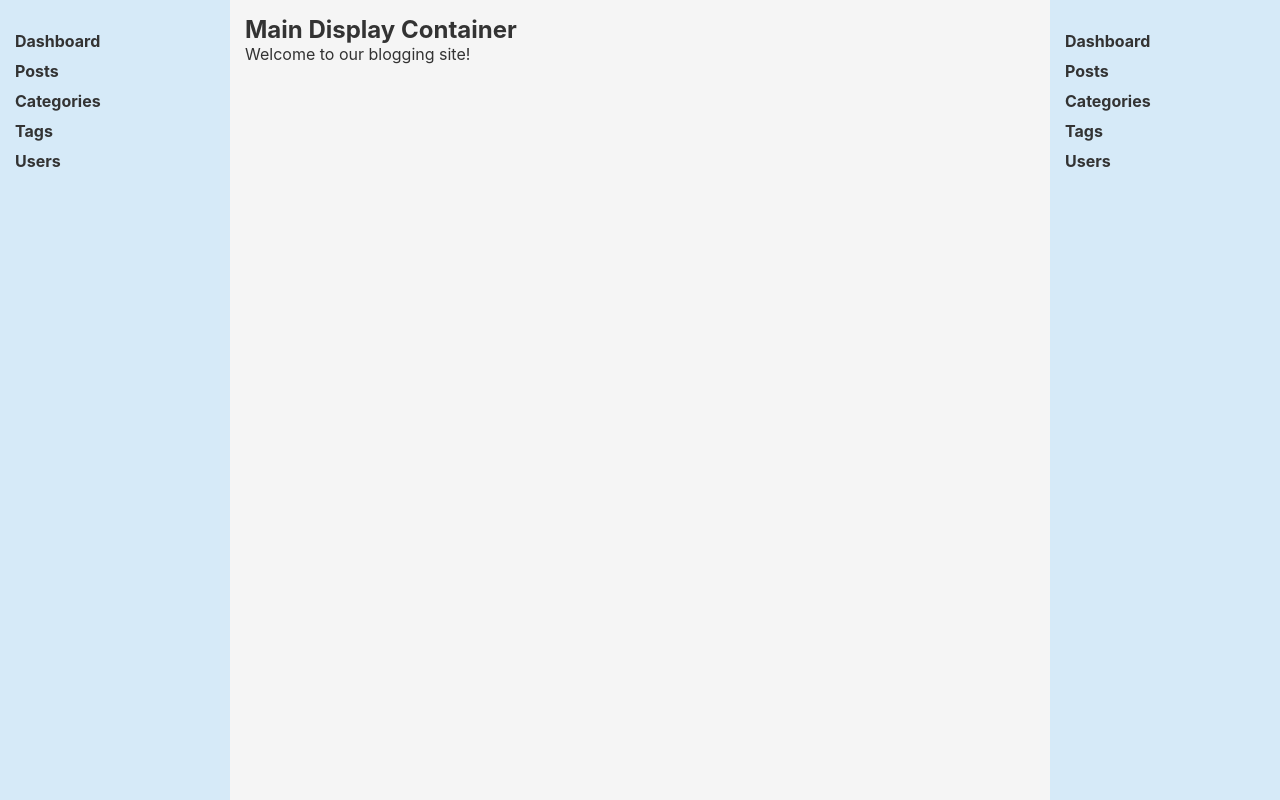
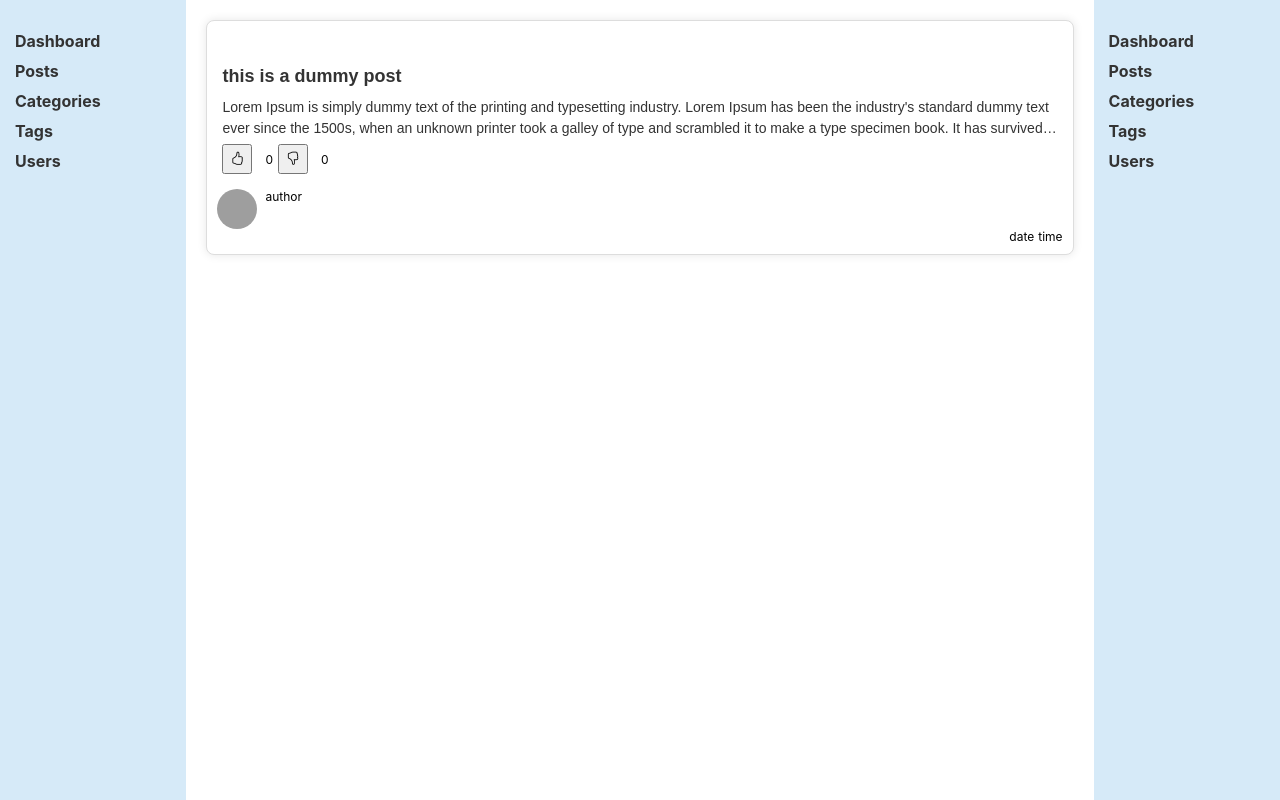
Before and after one commit to a-deep97/sprout, a React (Create React App) app in the folder sprout/sprout_ui/: page / in a window 1280 px wide. Built offline with nearby package versions, Linux system fonts and the light colour scheme; grey boxes are pictures that could not be loaded.

Commit message:
created a post card which would be listed in homepage

```diff
--- /dev/null
+++ b/package.json
@@ -0,0 +1,5 @@
+{
+  "dependencies": {
+    "bootstrap-icons": "^1.11.2"
+  }
+}
--- a/sprout/sprout_ui/package.json
+++ b/sprout/sprout_ui/package.json
@@ -7,6 +7,7 @@
     "@testing-library/react": "^13.4.0",
     "@testing-library/user-event": "^13.5.0",
     "bootstrap": "^5.3.2",
+    "bootstrap-icons": "^1.11.2",
     "react": "^18.2.0",
     "react-dom": "^18.2.0",
     "react-router-dom": "^6.21.0",
--- a/sprout/sprout_ui/public/index.html
+++ b/sprout/sprout_ui/public/index.html
@@ -3,6 +3,7 @@
   <head>
     <meta charset="utf-8" />
     <link rel="icon" href="%PUBLIC_URL%/favicon.ico" />
+    <link href="https://cdn.jsdelivr.net/npm/bootstrap-icons@1.19.0/font/bootstrap-icons.css" rel="stylesheet">
     <meta name="viewport" content="width=device-width, initial-scale=1" />
     <meta name="theme-color" content="#000000" />
     <meta
--- a/sprout/sprout_ui/src/static/css/left-panel.css
+++ b/sprout/sprout_ui/src/static/css/left-panel.css
@@ -1,17 +1,14 @@
-/* Reset some default styles */
+
 body, h1, h2, h3, p {
     margin: 0;
     padding: 0;
   }
 
-  /* Aside Panel Styles */
   .sidebar {
-    background-color: #d6eaf8; /* Light blue */
-color: #333; /* Dark text color */
-
-
-    width: 100%; /* Full width on larger screens */
-    max-width: 200px; /* Maximum width */
+    background-color: #d6eaf8;
+    color: #333;
+    width: 100%;
+    max-width: 200px;
     padding: 15px;
   }
 
@@ -25,16 +22,16 @@ color: #333; /* Dark text color */
   }
 
   .nav-item {
-    margin-bottom: 10px; /* Adjust spacing between items */
+    margin-bottom: 10px;
   }
 
   .nav-link {
     text-decoration: none;
-    color: #333; /* Dark text color */
+    color: #333;
     font-weight: bold;
     transition: color 0.3s ease;
   }
 
   .nav-link:hover {
-    color: #007bff; /* Blue color on hover */
+    color: #007bff;
   }
--- a/sprout/sprout_ui/src/static/css/page-body.css
+++ b/sprout/sprout_ui/src/static/css/page-body.css
@@ -1,10 +1,8 @@
-/* Reset some default styles */
+
 body, h1, h2, h3, p {
     margin: 0;
     padding: 0;
   }
-
-  /* Navbar Styles */
   .navbar {
     background-color: #3498db;
     color: #fff;
@@ -14,46 +12,8 @@ body, h1, h2, h3, p {
     font-size: 1.5rem;
   }
 
-  /* Page Body Styles */
   .page-body {
     display: flex;
     flex-direction: row;
-    height: 100vh; /* Full height of the viewport */
+    height: 100vh;
   }
-
-  /* Main Container Styles */
-  .main-container {
-    background-color: #f5f5f5; /* Light greyish color */
-    color: #333; /* Dark text color */
-    display: flex;
-    flex: 1; /* Take remaining vertical space */
-  }
-
-  /* Aside Panel Styles */
-  .sidebar {
-    width: 200px; /* Adjust the width as needed */
-    background-color: #f8f9fa;
-    padding: 15px;
-  }
-
-  /* Main Content Styles */
-  .main-content {
-    flex: 1; /* Take remaining horizontal space */
-    padding: 15px;
-  }
-
-  /* Responsive Styles for Smaller Screens */
-  @media (max-width: 768px) {
-    .main-container {
-      flex-direction: column;
-    }
-
-    .sidebar {
-      width: 100%; /* Full width on smaller screens */
-    }
-
-    .main-content {
-      flex: 1; /* Take full width on smaller screens */
-      margin-top: 15px;
-    }
-  }
--- /dev/null
+++ b/sprout/sprout_ui/src/static/css/post-card.css
@@ -0,0 +1,90 @@
+
+.card-body {
+    margin: 20px;
+    background-color: #fff;
+    border: 1px solid #ddd;
+    padding: 10px;
+    border-radius: 8px;
+    box-shadow: 0 0 10px rgba(0, 0, 0, 0.1);
+  }
+
+.content-container {
+    margin: 5px;
+    overflow: hidden;
+    display: -webkit-box;
+    -webkit-line-clamp: 3;
+    -webkit-box-orient: vertical;
+  }
+  .card-text {
+    font-family: 'Arial', sans-serif;
+    font-size: 14px;
+    line-height: 1.5;
+    color: #333;
+    margin-bottom: 10px;
+  }
+
+  .card-title {
+    font-size: 18px;
+    font-weight: bold;
+    font-family: 'Arial', sans-serif;
+    color: #333;
+    margin-bottom: 10px;
+  }
+
+  .interaction-container {
+    margin-bottom: 15px;
+  }
+
+  .thumb-icons-container {
+    display: flex;
+    align-items: center;
+  }
+
+  .btn {
+    margin-left: 5px;
+    margin-right: 5px;
+    width: 30px;
+    height: 30px;
+  }
+
+  .text-muted {
+    font-size: 12px;
+  }
+
+  .bi {
+    vertical-align: middle;
+    margin-right: 5px;
+  }
+
+.author-info {
+    display: flex;
+    flex-direction: row;
+    margin-top: 15px;
+  }
+
+  .author-img {
+    width: 40px;
+    height: 40px;
+    object-fit: cover;
+    border-radius: 50%;
+  }
+
+  .text-muted {
+    justify-content: center;
+    font-size: 14px;
+    margin-left: 0.5rem;
+  }
+
+
+.date-time-container {
+    display: flex;
+    justify-content: flex-end;
+  }
+
+  .text-muted {
+    font-size: 12px;
+  }
+
+  .ml-1 {
+    margin-left: 0.25rem !important; /* Adjust as needed */
+  }
--- a/sprout/sprout_ui/src/static/css/right-panel.css
+++ b/sprout/sprout_ui/src/static/css/right-panel.css
@@ -1,17 +1,14 @@
-/* Reset some default styles */
+
 body, h1, h2, h3, p {
     margin: 0;
     padding: 0;
   }
 
-  /* Aside Panel Styles */
   .sidebar {
-    background-color: #d6eaf8; /* Light blue */
-color: #333; /* Dark text color */
-
-
-    width: 100%; /* Full width on larger screens */
-    max-width: 200px; /* Maximum width */
+    background-color: #d6eaf8;
+    color: #333;
+    width: 100%;
+    max-width: 200px;
     padding: 15px;
   }
 
@@ -25,16 +22,16 @@ color: #333; /* Dark text color */
   }
 
   .nav-item {
-    margin-bottom: 10px; /* Adjust spacing between items */
+    margin-bottom: 10px;
   }
 
   .nav-link {
     text-decoration: none;
-    color: #333; /* Dark text color */
+    color: #333;
     font-weight: bold;
     transition: color 0.3s ease;
   }
 
   .nav-link:hover {
-    color: #007bff; /* Blue color on hover */
+    color: #007bff;
   }
--- a/sprout/sprout_ui/src/static/js/home.js
+++ b/sprout/sprout_ui/src/static/js/home.js
@@ -3,6 +3,7 @@ import '../css/page-body.css';
 import React from 'react';
 import LeftPanel from './utilities/left_panel';
 import RightPanel from './utilities/right_panel'
+import PostCard from './utilities/post_card';
 
 const HomePage = () => {
   return (
@@ -10,8 +11,7 @@ const HomePage = () => {
         <LeftPanel/>
         <div className="main-container">
             <main class="col-md-9 ml-sm-auto col-lg-10 px-md-4 main-content">
-                <h2>Main Display Container</h2>
-                <p>Welcome to our blogging site!</p>
+                <PostCard/>
             </main>
         </div>
         <RightPanel/>
--- /dev/null
+++ b/sprout/sprout_ui/src/static/js/utilities/post_card.js
@@ -0,0 +1,36 @@
+import '../../css/post-card.css';
+import 'bootstrap-icons/font/bootstrap-icons.css';
+import React from 'react';
+
+const PostCard = ({ title, content, author, date, time, likeCount, dislikeCount }) => {
+  return (
+    <div className="card-body">
+        <div className="content-container">
+            <h5 className="card-title">this is a dummy post</h5>
+            <p className="card-text">Lorem Ipsum is simply dummy text of the printing and typesetting industry. Lorem Ipsum has been the industry's standard dummy text ever since the 1500s, when an unknown printer took a galley of type and scrambled it to make a type specimen book. It has survived not only five centuries, but also the leap into electronic typesetting, remaining essentially unchanged. It was popularised in the 1960s with the release of Letraset sheets containing Lorem Ipsum passages, and more recently with desktop publishing software like Aldus PageMaker including versions of Lorem Ipsum.It is a long established fact that a reader will be distracted by the readable content of a page when looking at its layout. The point of using Lorem Ipsum is that it has a more-or-less normal distribution of letters, as opposed to using 'Content here, content here', making it look like readable English. Many desktop publishing packages and web page editors now use Lorem Ipsum as their default model text, and a search for 'lorem ipsum' will uncover many web sites still in their infancy. Various versions have evolved over the years, sometimes by accident, sometimes on purpose (injected humour and the like).</p>
+        </div>
+        <div className="interaction-container d-flex align-items-center justify-content-between">
+            <div className="thumb-icons-container d-flex">
+            <button type="button" className="btn btn-outline-primary btn-sm">
+                <i className="bi-hand-thumbs-up"></i>
+            </button>
+            <span className="text-muted ml-2">0</span>
+            <button type="button" className="btn btn-outline-danger btn-sm ml-2">
+                <i className="bi-hand-thumbs-down"></i>
+            </button>
+            <span className="text-muted ml-2">0</span>
+            </div>
+        </div>
+        <div className="author-info mt-3 d-flex align-items-center">
+            <img src="profile.jpg" className="rounded author-img" alt="Author Profile" />
+            <p className="text-muted ml-2 mb-0">author</p>
+        </div>
+        <div className="date-time-container mt-2 d-flex justify-content-end">
+            <small className="text-muted">date</small>
+            <small className="text-muted ml-1">time</small>
+        </div>
+    </div>
+  );
+};
+
+export default PostCard;
```
Also changed, not shown: 2 other files (tests, documents, lock files or other folders).
